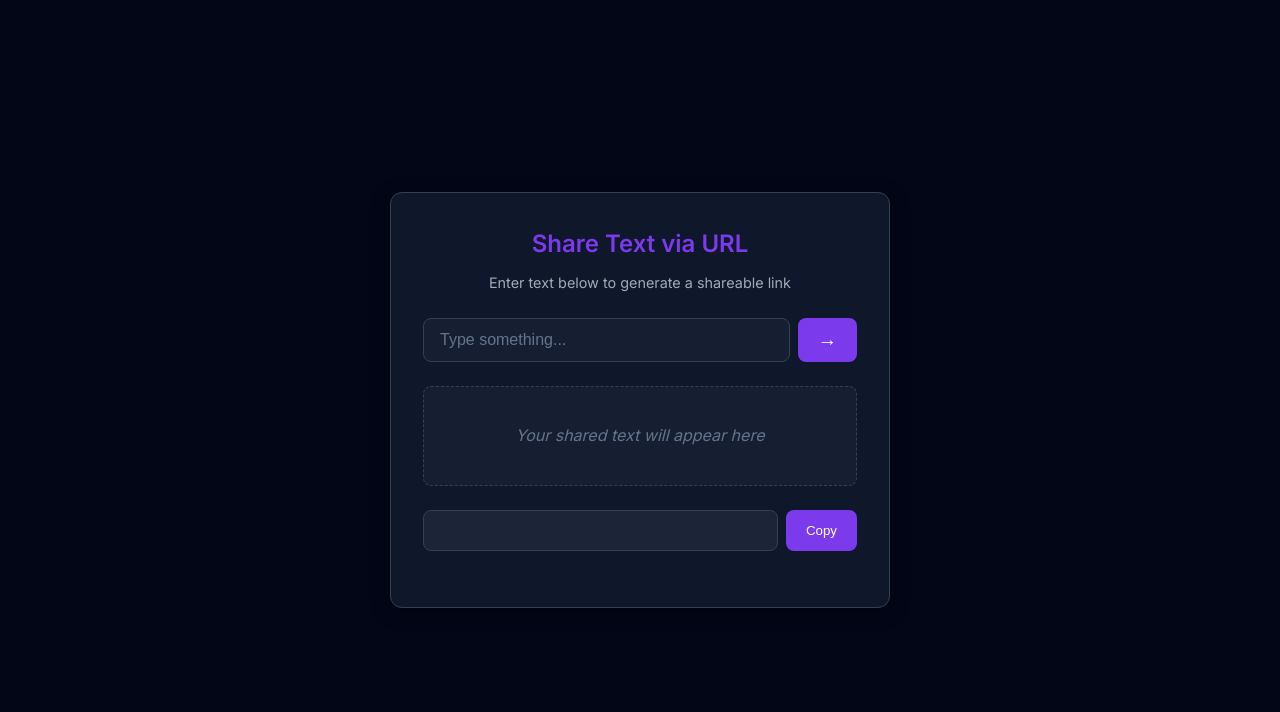
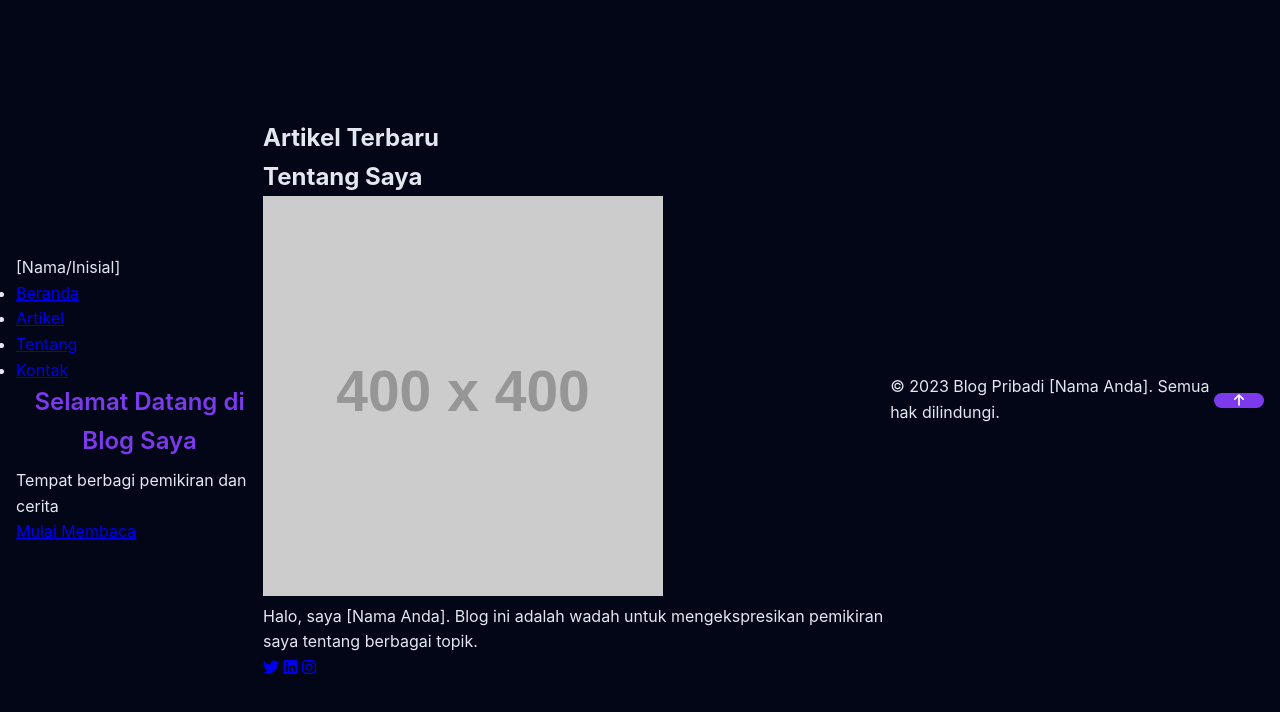
Before and after one commit to adamdev20/endpoint, a plain HTML site: page index.html in a window 1280 px wide. Drawn offline with Linux system fonts and the light colour scheme; placeholder pictures from the web are drawn by us.

Commit message:
Update index.html

```diff
--- a/index.html
+++ b/index.html
@@ -1,36 +1,67 @@
 <!DOCTYPE html>
-<html lang="en">
+<html lang="id">
 <head>
     <meta charset="UTF-8">
     <meta name="viewport" content="width=device-width, initial-scale=1.0">
-    <title>Adam/luki/fajar</title>
+    <title>Blog Pribadi | [Nama Anda]</title>
     <link rel="stylesheet" href="style.css">
-    <link href="https://fonts.googleapis.com/css2?family=Inter:wght@300;400;500;600&display=swap" rel="stylesheet">
+    <link rel="stylesheet" href="https://cdnjs.cloudflare.com/ajax/libs/font-awesome/6.4.0/css/all.min.css">
 </head>
 <body>
-    <div class="container">
-        <div class="card">
-            <h1>Share Text via URL</h1>
-            <p class="subtitle">Enter text below to generate a shareable link</p>
+    <header class="hero-header">
+        <nav>
+            <div class="logo">[Nama/Inisial]</div>
+            <ul class="nav-links">
+                <li><a href="#">Beranda</a></li>
+                <li><a href="#blog">Artikel</a></li>
+                <li><a href="#about">Tentang</a></li>
+                <li><a href="#contact">Kontak</a></li>
+            </ul>
+        </nav>
+        <div class="hero-content">
+            <h1>Selamat Datang di Blog Saya</h1>
+            <p>Tempat berbagi pemikiran dan cerita</p>
+            <a href="#blog" class="cta-button">Mulai Membaca</a>
+        </div>
+    </header>
 
-            <div class="input-group">
-                <input type="text" id="text-input" placeholder="Type something...">
-                <button id="generate-btn">→</button>
+    <main>
+        <section id="blog" class="blog-section">
+            <h2 class="section-title">Artikel Terbaru</h2>
+            <div class="blog-grid" id="blogContainer">
+                <!-- Artikel akan dimuat via JavaScript -->
             </div>
+        </section>
 
-            <div class="text-display" id="display-text">
-                <span class="placeholder">Your shared text will appear here</span>
-                <span class="content" id="text-content"></span>
+        <section id="about" class="about-section">
+            <div class="about-content">
+                <h2 class="section-title">Tentang Saya</h2>
+                <div class="about-grid">
+                    <div class="about-image">
+                        <img src="https://via.placeholder.com/400x400" alt="Profil">
+                    </div>
+                    <div class="about-text">
+                        <p>Halo, saya [Nama Anda]. Blog ini adalah wadah untuk mengekspresikan pemikiran saya tentang berbagai topik.</p>
+                        <div class="social-links">
+                            <a href="#"><i class="fab fa-twitter"></i></a>
+                            <a href="#"><i class="fab fa-linkedin"></i></a>
+                            <a href="#"><i class="fab fa-instagram"></i></a>
+                        </div>
+                    </div>
+                </div>
             </div>
+        </section>
+    </main>
 
-            <div class="url-group">
-                <input type="text" id="url-display" readonly>
-                <button id="copy-btn">Copy</button>
-            </div>
+    <footer id="contact" class="footer">
+        <div class="footer-content">
+            <p>&copy; 2023 Blog Pribadi [Nama Anda]. Semua hak dilindungi.</p>
         </div>
-    </div>
+    </footer>
 
-    <div class="toast" id="toast">Link copied!</div>
+    <button id="backToTop" class="back-to-top">
+        <i class="fas fa-arrow-up"></i>
+    </button>
 
     <script src="script.js"></script>
 </body>
```
